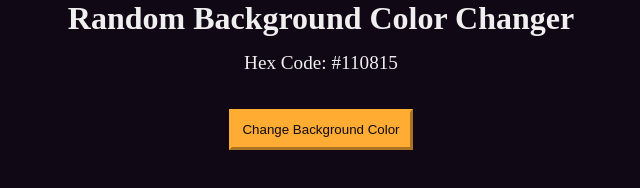
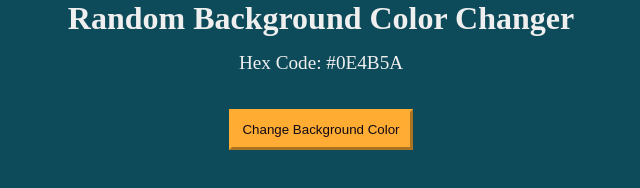
Before and after one commit to voltaire-rabino00/FreeCodeCampCertification, a plain HTML site: page Random Background Color changer/index.html in a window 1280 px wide. Both pictures are taken after a click on the button "Change Background Color". Shown: the whole page, without its empty margins (319-959 px from the left). Drawn offline with Linux system fonts and the light colour scheme.

Commit message:
initial Commit

```diff
--- a/Random Background Color changer/app.js
+++ b/Random Background Color changer/app.js
@@ -11,14 +11,20 @@ const darkColorsArr = [
   "#800020",
 ];
 
-function getRandomIndex () {
- console.log(Math.floor(darkColorsArr.length * Math.random()));
- const randomIndex = Math.floor(darkColorsArr.length * Math.random());
- return randomIndex;
+function getRandomIndex() {
+  const randomIndex = Math.floor(darkColorsArr.length * Math.random());
+  return randomIndex;
 }
 
+const body = document.querySelector("body");
+const bgHexCodeSpanElement = document.querySelector("#bg-hex-code");
 
-const body = document.querySelector("body");
-const bgHexCodeSpanElement = document.querySelector("bg-hex-code");
+function changeBackgroundColor() {
+  const color = darkColorsArr[getRandomIndex()];
 
-console.log(bgHexCodeSpanElement);
+  bgHexCodeSpanElement.innerText = color;
+  body.style.backgroundColor = color;
+}
+const btn = document.querySelector("#btn");
+
+btn.onclick = changeBackgroundColor;
--- a/Random Background Color changer/index.html
+++ b/Random Background Color changer/index.html
@@ -18,6 +18,6 @@
 
             <button class="btn" id="btn">Change Background Color</button>
     </main>
-    <script src="./app.js"></script>
+    <script src="app.js"></script>
 </body>
 </html>
```
